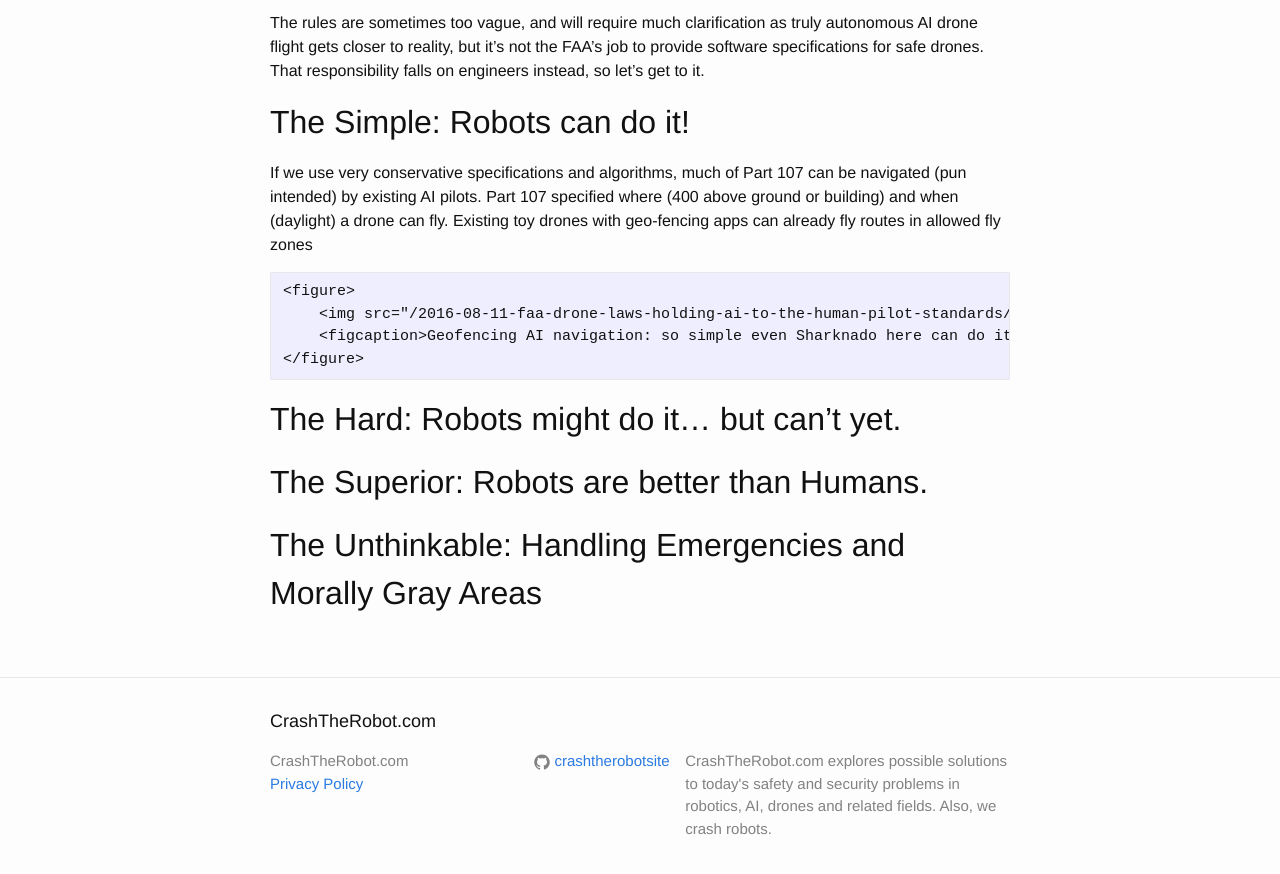
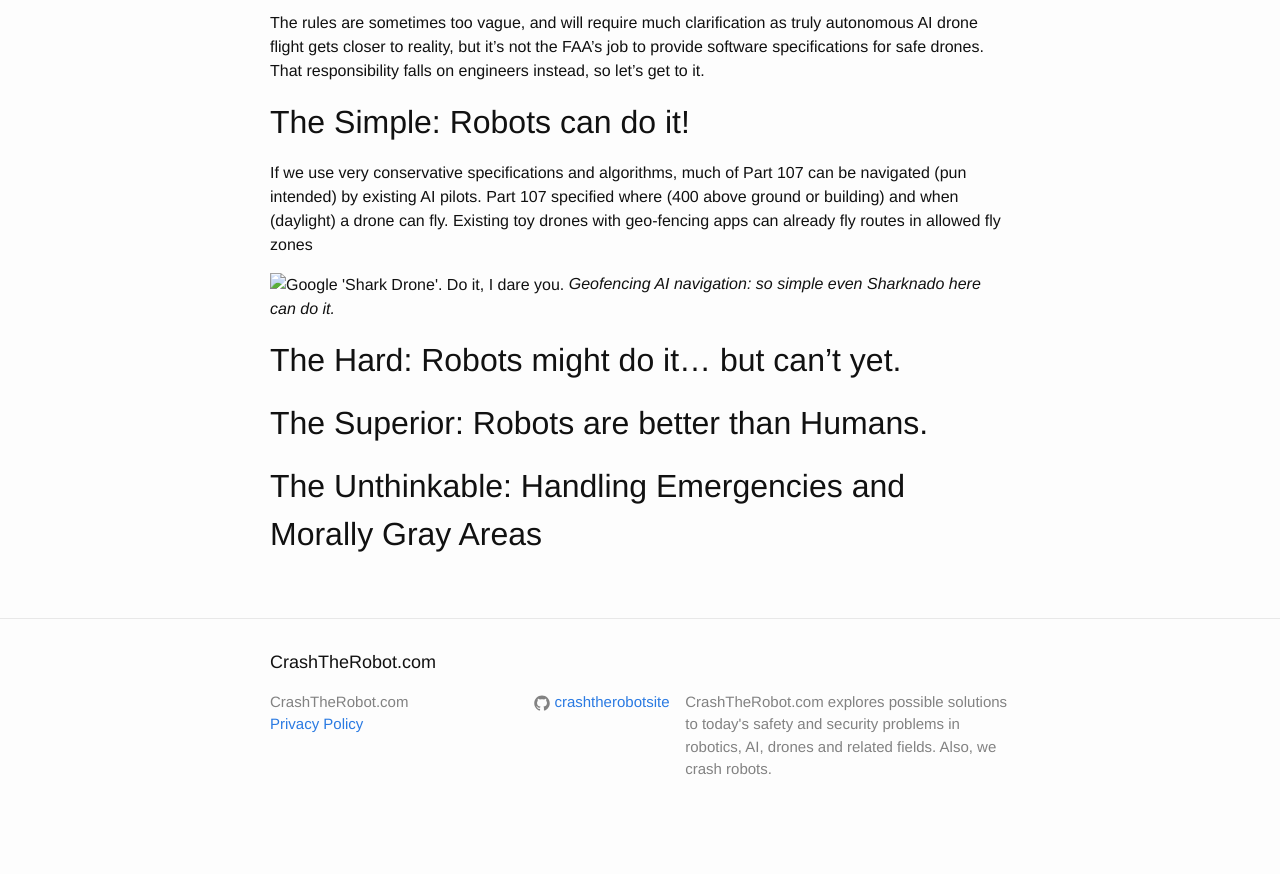
Before and after one commit to crashtherobotsite/crashtherobotsite, a Jekyll site: the page built from _posts/2016-08-10-FAA-drone-laws-set-ai-expectations.markdown, in a window 1280 px wide and 900 px high, scrolled down 699 px. Shown: the top 874 px of the window. Built offline with Jekyll 4.4.1, drawn with Linux system fonts in a browser that asks for light colours; after the commit the page ends 1540 px from its top, so only the background shows below that; some of the changed lines change nothing that is shown.

Commit message:
Adding image using prose.io

```diff
--- a/_posts/2016-08-10-FAA-drone-laws-set-ai-expectations.markdown
+++ b/_posts/2016-08-10-FAA-drone-laws-set-ai-expectations.markdown
@@ -1,9 +1,10 @@
 ---
 layout: post
-title:  "FAA Drone Laws: Holding AI to the Human Pilot Standards"
-date:   2016-08-10 21:10:58 -0400
+title: 'FAA Drone Laws: Holding AI to the Human Pilot Standards'
+date: '2016-08-10 21:10:58 -0400'
 categories: drones robots autonomy testing government-policy faa part-107
 author: AMB
+published: true
 ---
 *TL;DR: The new Part 107 rules released by the FAA spell out the requirements and test a human must pass to pilot a small drone. They also allow AI to fly the drone as long as a human pilot maintains control and supervision. We measure the state of AI in 2016 against what the FAA expects of its human pilots. In some places, AI comes out on top. In others, the field has a long way to go. *
 
@@ -19,7 +20,9 @@ The rules are sometimes too vague, and will require much clarification as truly
 ## The Simple: Robots can do it!
 
  If we use very conservative specifications and algorithms, much of Part 107 can be navigated (pun intended) by  existing AI pilots.  Part 107 specified where (400 above ground or building) and when (daylight) a drone can fly. Existing toy drones with geo-fencing apps can already fly routes in allowed fly zones
- {% include image name="shark-drone-big.png" caption="Geofencing AI navigation: so simple even Sharknado here can do it." %}
+
+![Google 'Shark Drone'. Do it, I dare you.]({{site.baseurl}}/_posts/shark-drone-big.jpg)
+*Geofencing AI navigation: so simple even Sharknado here can do it.*
 
 
 ## The Hard: Robots might do it... but can't yet. ##
```
